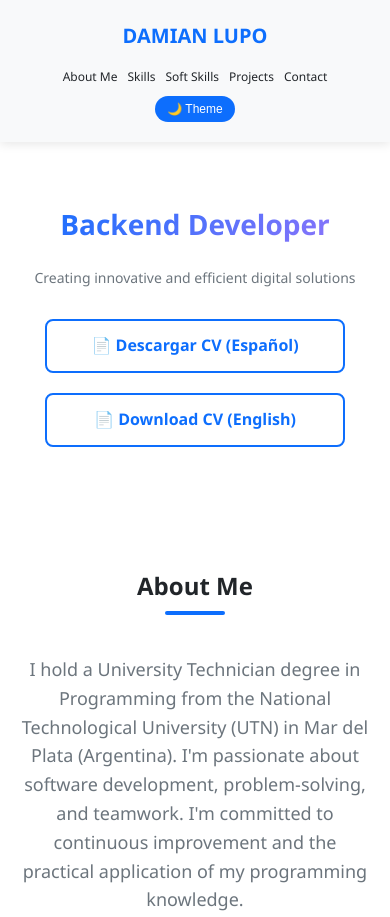
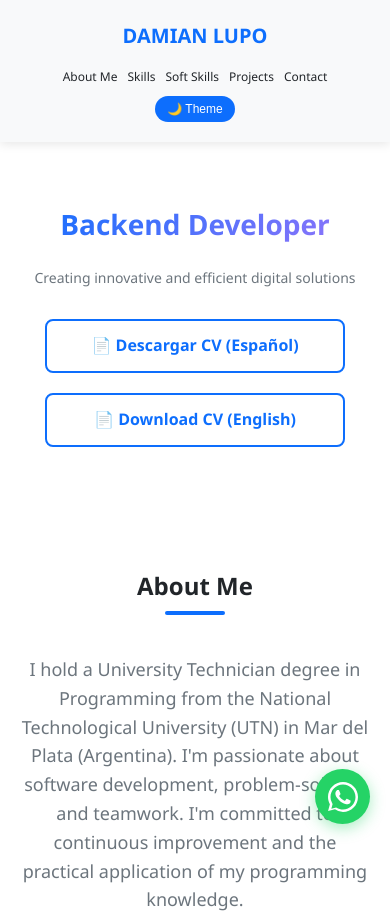
Before and after one commit to DamianLupo/Portfolio, a plain HTML site: page index.html in a window 390 px wide. Shown: the top 917 px of the page. Drawn offline with Linux system fonts and the light colour scheme.

Commit message:
Add WhatsApp button

```diff
--- a/index.html
+++ b/index.html
@@ -212,6 +212,13 @@
         </div>
     </footer>
 
+    <!-- Botón flotante de WhatsApp -->
+    <a href="https://wa.me/5492234386677?text=Hola%20Damian,%20vi%20tu%20portfolio%20y%20me%20gustaría%20contactarte" class="whatsapp-float" target="_blank" title="Contactar por WhatsApp">
+        <svg viewBox="0 0 32 32" class="whatsapp-icon">
+            <path fill="currentColor" d="M16 0C7.164 0 0 7.163 0 16c0 2.828.736 5.482 2.014 7.793L.07 30.926l7.362-1.93A15.934 15.934 0 0 0 16 32c8.837 0 16-7.163 16-16S24.837 0 16 0zm0 29.333c-2.497 0-4.849-.687-6.853-1.879l-.492-.292-5.096 1.335 1.36-4.965-.321-.51A13.267 13.267 0 0 1 2.667 16c0-7.364 5.97-13.333 13.333-13.333S29.333 8.637 29.333 16 23.363 29.333 16 29.333zm7.303-9.986c-.401-.201-2.37-1.169-2.738-1.303-.367-.133-.634-.2-.902.201-.267.4-1.036 1.303-1.27 1.57-.233.268-.467.301-.868.1-.4-.2-1.69-.623-3.218-1.984-1.19-1.06-1.994-2.368-2.227-2.769-.234-.4-.025-.617.176-.816.18-.18.4-.467.601-.701.2-.234.267-.4.4-.668.134-.267.067-.5-.033-.701-.1-.2-.902-2.169-1.236-2.971-.325-.78-.656-.674-.902-.687-.233-.012-.5-.015-.768-.015s-.701.1-1.069.5c-.367.401-1.402 1.37-1.402 3.34s1.436 3.873 1.636 4.14c.201.268 2.828 4.318 6.852 6.055.957.413 1.705.66 2.288.845.961.305 1.836.262 2.527.159.771-.115 2.37-.969 2.704-1.904.334-.936.334-1.738.234-1.904-.1-.167-.367-.267-.768-.467z"/>
+        </svg>
+    </a>
+
     <script src="script.js"></script>
 </body>
 </html>
--- a/styles.css
+++ b/styles.css
@@ -62,18 +62,6 @@ nav {
     font-size: 24px;
     font-weight: bold;
     color: var(--accent);
-    display: flex;
-    align-items: center;
-}
-
-.logo-image {
-    height: 50px;
-    width: auto;
-    transition: transform 0.3s;
-}
-
-.logo-image:hover {
-    transform: scale(1.05);
 }
 
 .nav-links {
@@ -388,6 +376,35 @@ footer {
     border-top: 1px solid var(--border);
 }
 
+/* WhatsApp Float Button */
+.whatsapp-float {
+    position: fixed;
+    bottom: 30px;
+    right: 30px;
+    width: 60px;
+    height: 60px;
+    background: #25D366;
+    border-radius: 50%;
+    display: flex;
+    align-items: center;
+    justify-content: center;
+    box-shadow: 0 4px 15px rgba(37, 211, 102, 0.4);
+    z-index: 1000;
+    transition: all 0.3s;
+    text-decoration: none;
+}
+
+.whatsapp-float:hover {
+    transform: scale(1.1);
+    box-shadow: 0 6px 20px rgba(37, 211, 102, 0.6);
+}
+
+.whatsapp-icon {
+    width: 35px;
+    height: 35px;
+    color: white;
+}
+
 /* Responsive */
 @media (max-width: 768px) {
     .hero h1 {
@@ -403,10 +420,6 @@ footer {
         gap: 10px;
         font-size: 13px;
         justify-content: center;
-    }
-
-    .logo-image {
-        height: 40px;
     }
 
     .logo {
@@ -458,6 +471,18 @@ footer {
     .contact-item {
         font-size: 16px;
     }
+
+    .whatsapp-float {
+        bottom: 20px;
+        right: 20px;
+        width: 55px;
+        height: 55px;
+    }
+
+    .whatsapp-icon {
+        width: 30px;
+        height: 30px;
+    }
 }
 
 @media (max-width: 480px) {
```
